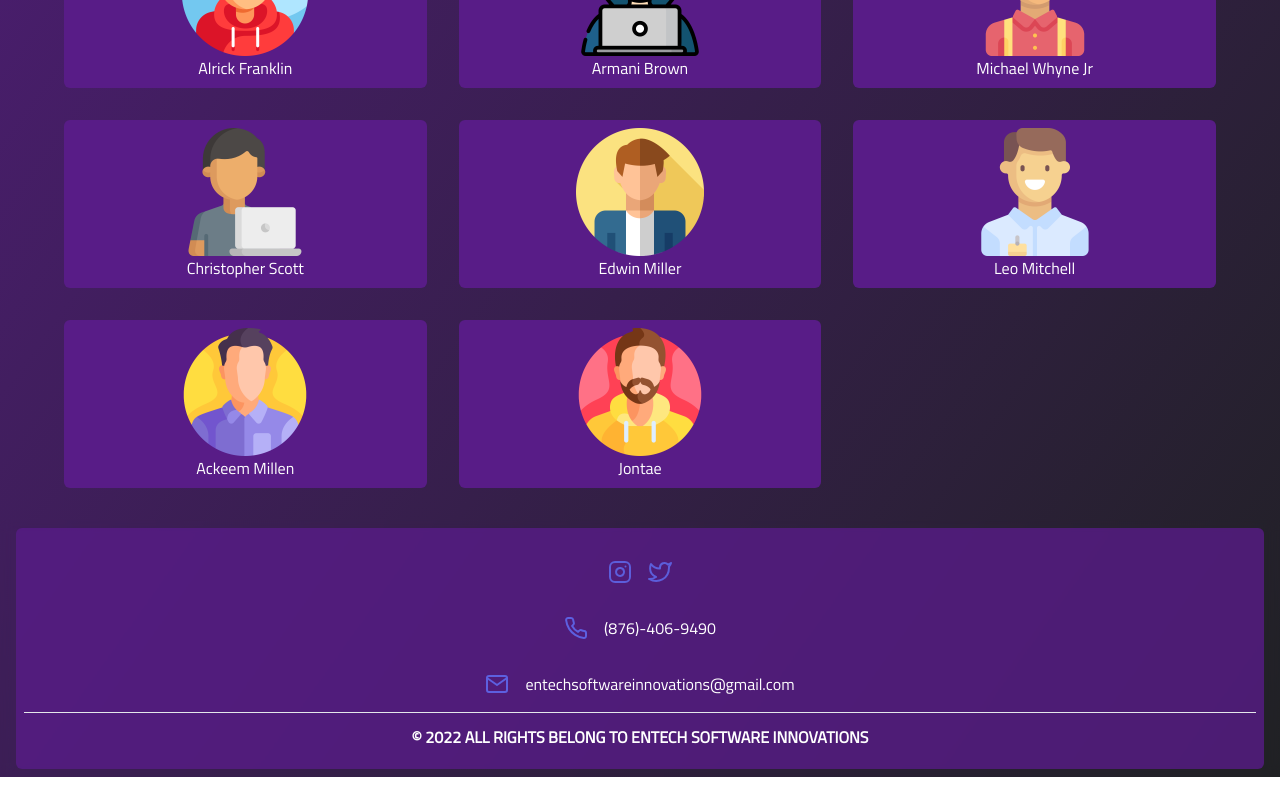
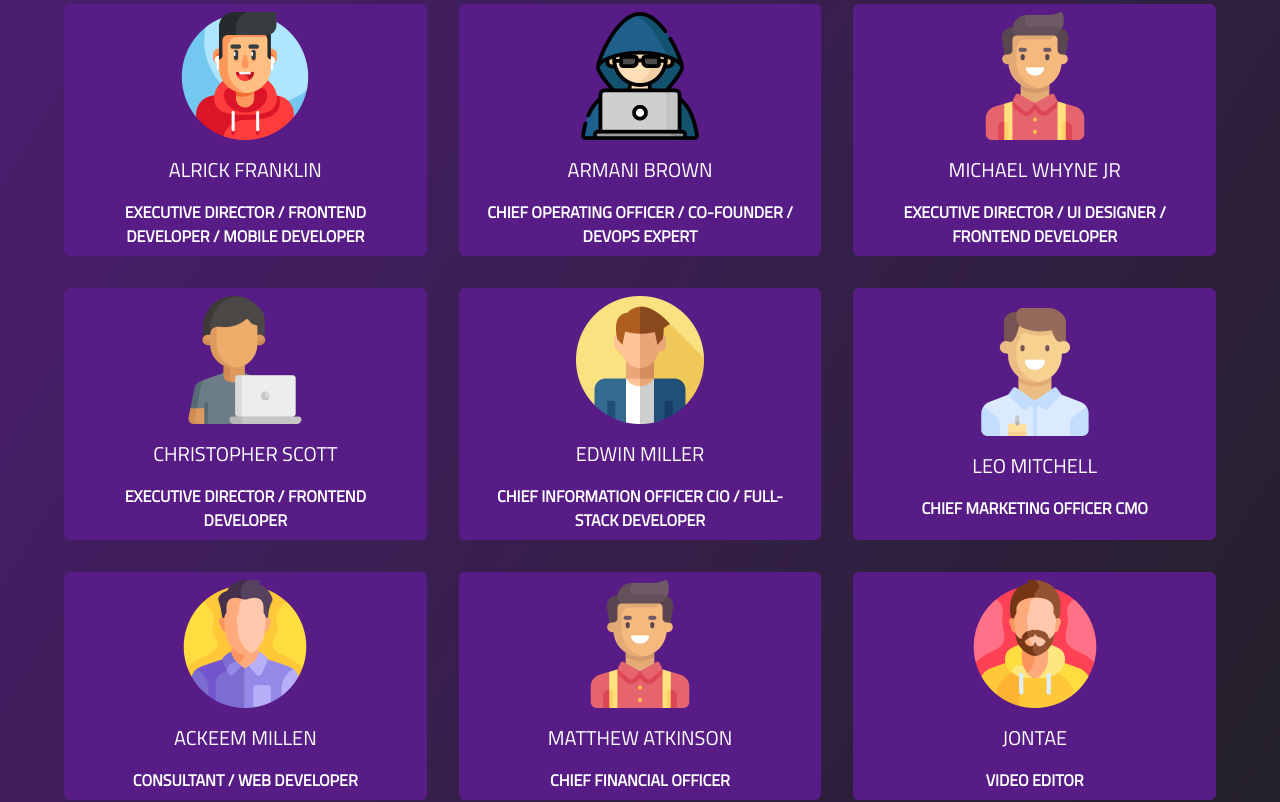
Before and after one commit to ChromeMatic/ESI, a Vue app: page /about in a window 1280 px wide. Shown: the part 1020-1822 px from the top of the page. Before the commit the page ends 1797 px from the top, so only its background shows below. Built offline with nearby package versions, Linux system fonts and the light colour scheme.

Commit message:
change to about page

```diff
--- a/src/pages/About.vue
+++ b/src/pages/About.vue
@@ -7,47 +7,63 @@ import {UseThemeStore} from "../store/index"
  const Team = [
   {
     name:'lorenzo gunter',
-    img:'/man.png'
+    img:'/man.png',
+    role:'Chief Executive Officer (CEO) / Co-founder / General Manager'
   },
   {
     name:'Daltonett Griffiths',
-    img:'/woman.png'
+    img:'/woman.png',
+    role:'Company Secretary / Software Security Expert'
   },
   {
     name:'Dwayne Pusey',
-    img:'/man2.png'
+    img:'/man2.png',
+    role:'Executive Director / Systems Analysis / Network Expert'
   },
   {
     name:'Alrick Franklin',
-    img:'/gamer.png'
+    img:'/gamer.png',
+    role:'Executive Director / Frontend Developer / Mobile Developer'
   },
   {
     name:'Armani Brown',
-    img:'/hacker.png'
+    img:'/hacker.png',
+    role:'Chief Operating Officer / Co-founder / DevOps Expert'
   },
   {
     name:'Michael Whyne Jr',
-    img:'/man3.png'
+    img:'/man3.png',
+    role:'Executive Director / UI Designer / Frontend Developer'
   },
   {
     name:'Christopher Scott',
-    img:'/programmer2.png'
+    img:'/programmer2.png',
+    role:'Executive Director / Frontend Developer'
   },
   {
     name:'Edwin Miller',
-    img:'/man2.png'
+    img:'/man2.png',
+    role:'Chief Information Officer CIO / Full-Stack Developer'
   },
   {
     name:'Leo Mitchell',
-    img:'/avatar.png'
+    img:'/avatar.png',
+    role:'Chief Marketing Officer CMO'
   },
   {
     name:"Ackeem Millen",
-    img:'/man4.png'
+    img:'/man4.png',
+    role:'Consultant / Web Developer'
   },
-   {
+  {
+    name:"Matthew Atkinson",
+    img:'/man3.png',
+    role:'Chief Financial Officer'
+  },
+  {
     name:"Jontae",
-    img:'/man.png'
+    img:'/man.png',
+    role:'Video Editor'
   }
  ]
 </script>
@@ -68,14 +84,18 @@ import {UseThemeStore} from "../store/index"
       <div
        v-for="item in Team" :key="item.name"
        :class="darkMode.isDark ? 'bg-innerDark transition-all':'transition-all bg-purple-900' "
-       class="w-full py-2 rounded-md flex flex-col justify-center items-center text-white
-       transition-all hover:scale-y-110 hover:scale-x-110"
+       class="w-full py-2 px-6 rounded-md flex flex-col justify-center items-center text-white
+       transition-all hover:scale-y-110 hover:scale-x-110 space-y-4"
       >
         <img :src="item.img" class="h-32 w-32" alt="">
 
-        <h1>
+        <h1 class="text-xl uppercase">
           {{item.name}}
         </h1>
+
+        <p class="font-semibold uppercase text-base text-center">
+          {{item.role}}
+        </p>
       </div>
 
     </div>
--- a/src/pages/home.vue
+++ b/src/pages/home.vue
@@ -27,8 +27,8 @@
          class="lg:text-6xl text-3xl text-white uppercase font-TW text-center">
             welcome to entech software innovations
          </h1>
-         <p class="text-white capitalize font-TW text-center text-2xl">
-           need a website for you or your bushiness? no worry
+         <p class="text-white font-TW text-center text-2xl">
+           Need a website for personal or bushiness use? No worries
            leave the heavy lifting to us.
          </p>
       </div>
@@ -41,7 +41,8 @@
        What we do
       </h1>
 
-      <div  class="grid lg:grid-cols-3 grid-cols-1 lg:gap-4 gap-2 w-full">
+      <div  class="grid lg:grid-cols-3 grid-cols-1 lg:gap-2 gap-8 w-full">
+
 
          <div
           v-motion="slideLeft"
@@ -51,10 +52,9 @@
          >
           <img v-motion="motion1" src="../assets/undraw_code_inspection_bdl7.svg" class="w-full h-60" alt="">
           <div class="w-full py-4 px-8 flex flex-col space-y-4 justify-center items-center font-TW">
-            <h1 class="uppercase text-2xl">What we do</h1>
-            <p class="uppercase text-center">
-              here at ESI we offer a wide range software solutions for your bushiness,
-              form website development to app development.
+            <p class="uppercase text-center leading-loose">
+              Here at ESI we offer a wide range of software solutions for your business. From website development to
+              app development and everything in between.
             </p>
             <button
               @click="toServices"
@@ -74,10 +74,9 @@
          >
           <img v-motion="motion2" src="../assets/undraw_dev_productivity_re_fylf.svg" class="w-full h-60" alt="">
           <div class="w-full py-4 px-8 flex flex-col space-y-4 justify-center items-center">
-            <h1 class="uppercase text-2xl">web development</h1>
-            <p class="uppercase text-center">
-              here at ESI we can develop a website for or your bushiness. Need an online store to
-              sell to your customers, don't worry we can build that for you.
+            <p class="uppercase text-center leading-loose">
+             Here at ESI we develop websites for Businesses as well as individuals. Looking to branch into
+             E-Commerce? We can help you create your space and build an image.
             </p>
              <button
              @click="toServices"
@@ -102,10 +101,9 @@
            v-motion="motion3"
           >
           <div class="w-full py-4 px-8 flex flex-col space-y-4 justify-center items-center font-TW">
-            <h1 class="uppercase text-2xl">Management</h1>
-            <p class="uppercase text-center">
-              There is no need for you to stress yourself over the day to day management of your websites
-              leave that to us. We will ensure that your website is always running in tip-top shape.
+            <p class="uppercase text-center leading-loose">
+              There is no need to stress. That’s it. We will ensure that your website is always running
+              in tip-top shape.
             </p>
              <button
               @click="toServices"
@@ -134,10 +132,10 @@
           v-motion="motion1"
         >
           <p
-           class="font-TW  text-lg lg:tracking-wide tracking-normal leading-loose subpixel-antialiased text-justify"
+           class="font-TW  text-lg lg:tracking-normal text-center leading-loose"
           >
             Hello, and welcome to ESI (Entech Software Innovations). We are a startup tech
-            company located in the beautiful island of Jamaica. We are recent graduates of Northern
+            company located on the beautiful island of Jamaica. We are recent graduates of Northern
             Caribbean University. Our fields of study range from Computer Science to Computer information
             Systems. We are a diverse team with unique skills ranging form web development to app development
             and Software Security, along with UI designers. We are a young and talented team with real world
```
